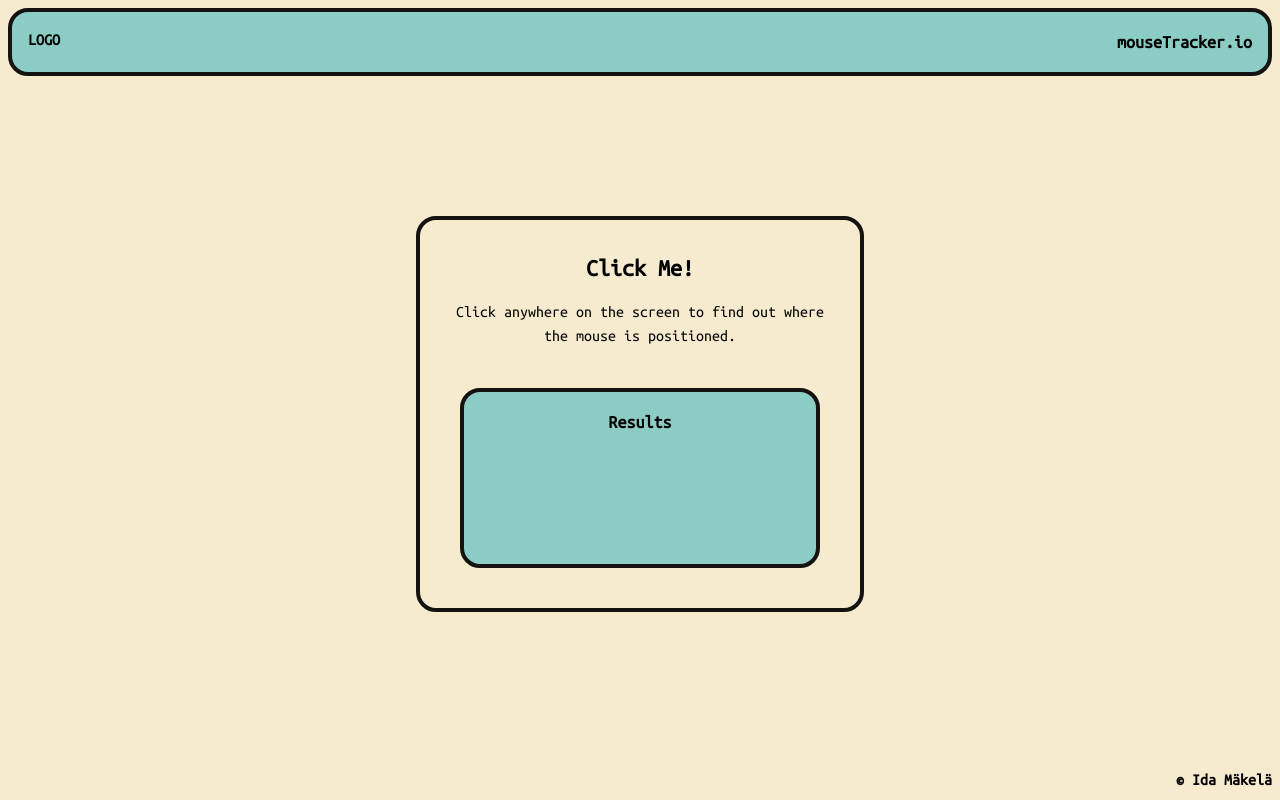
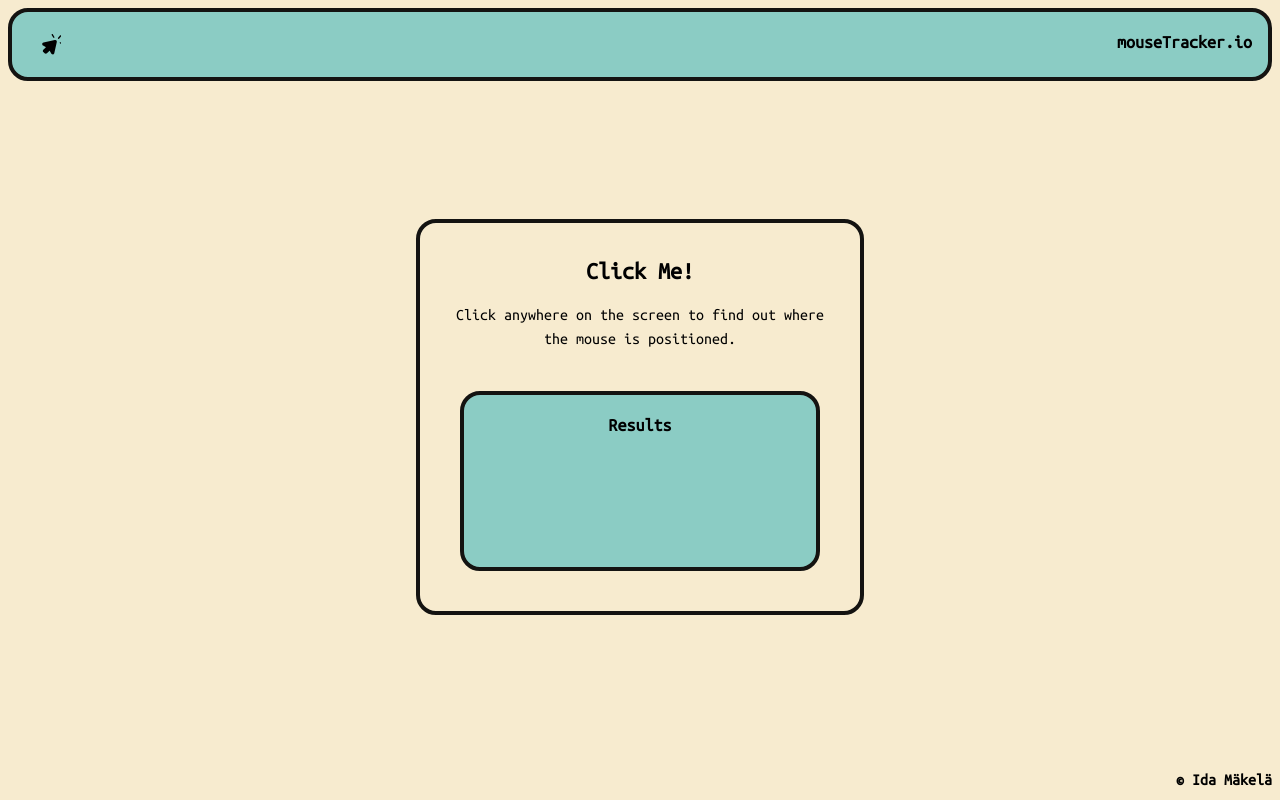
Before and after one commit to idamakela/mouseTracker, a React (Vite) app: page / in a window 1280 px wide. Built offline with nearby package versions, Linux system fonts and the light colour scheme.

Commit message:
put in logo in header, require some more styling

```diff
--- a/src/App.tsx
+++ b/src/App.tsx
@@ -37,7 +37,6 @@ function App() {
     };
   }, [changeCursor]);
 
-  // Create global handleClick function and pass it down as propps to children.
   const handleGlobalClick = (
     e: React.MouseEvent,
     refObject: React.RefObject<T>
--- a/src/components/Header/index.tsx
+++ b/src/components/Header/index.tsx
@@ -1,4 +1,5 @@
 import { useContext, useEffect, useRef } from 'react';
+import logo from '../../assets/noun-mouse-click-1642755.svg';
 
 interface HeaderProps {
   headerId: string;
@@ -16,13 +17,18 @@ const Header = ({ headerId, handleGlobalClick }: HeaderProps) => {
     <header
       ref={ref}
       id={headerId}
-      className='flex p-4 justify-between borderBase bg-paleBlue font-semibold'
+      className='flex p-4 justify-between content-end borderBase bg-paleBlue font-semibold'
       onClick={(e) => handleGlobalClick(e, headerRef)}
     >
-      <div id={headerId}>LOGO</div>
-      <h1 id={headerId} className='text-lg'>
-        mouseTracker.io
-      </h1>
+      <div className='flex justify-center content-center min-w-[40px]'>
+        <img
+          src={logo}
+          alt='Created by Khuzema from Noun Project'
+          height='25'
+          width='25'
+        />
+      </div>
+      <h1 className='text-lg'>mouseTracker.io</h1>
     </header>
   );
 };
```
Also changed, not shown: src/assets/noun-mouse-click-1642755.svg (added).
